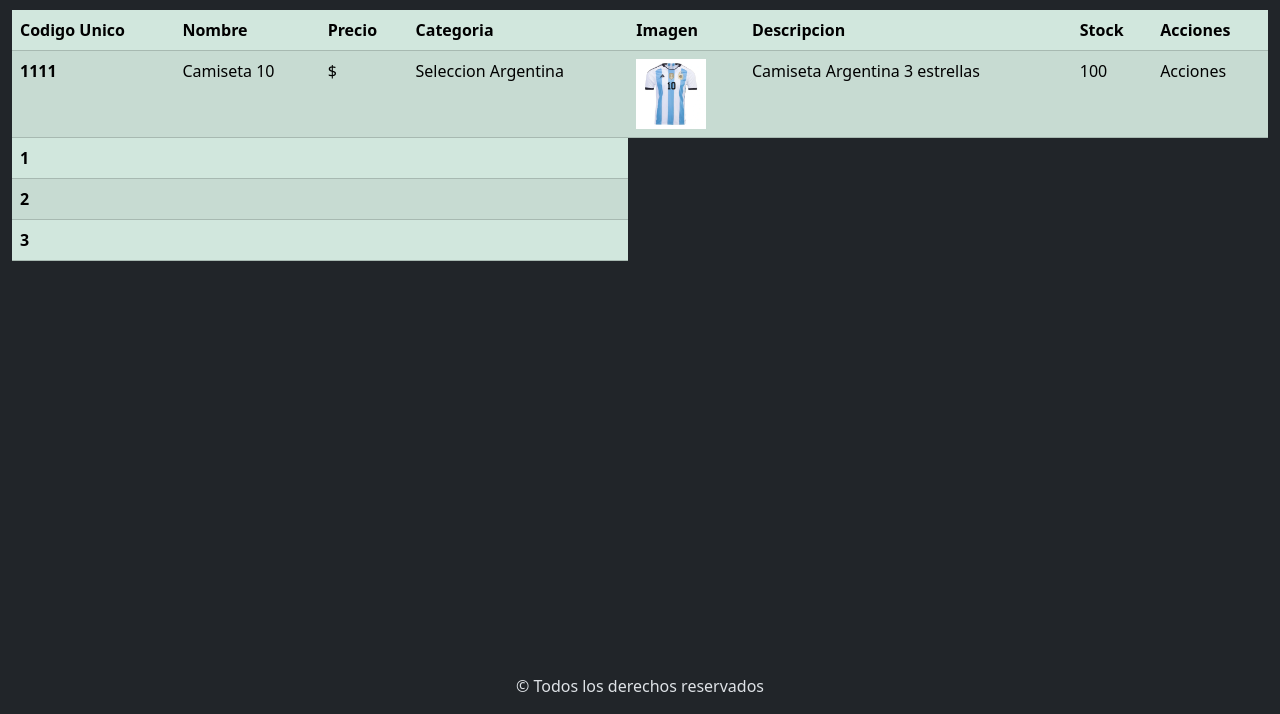
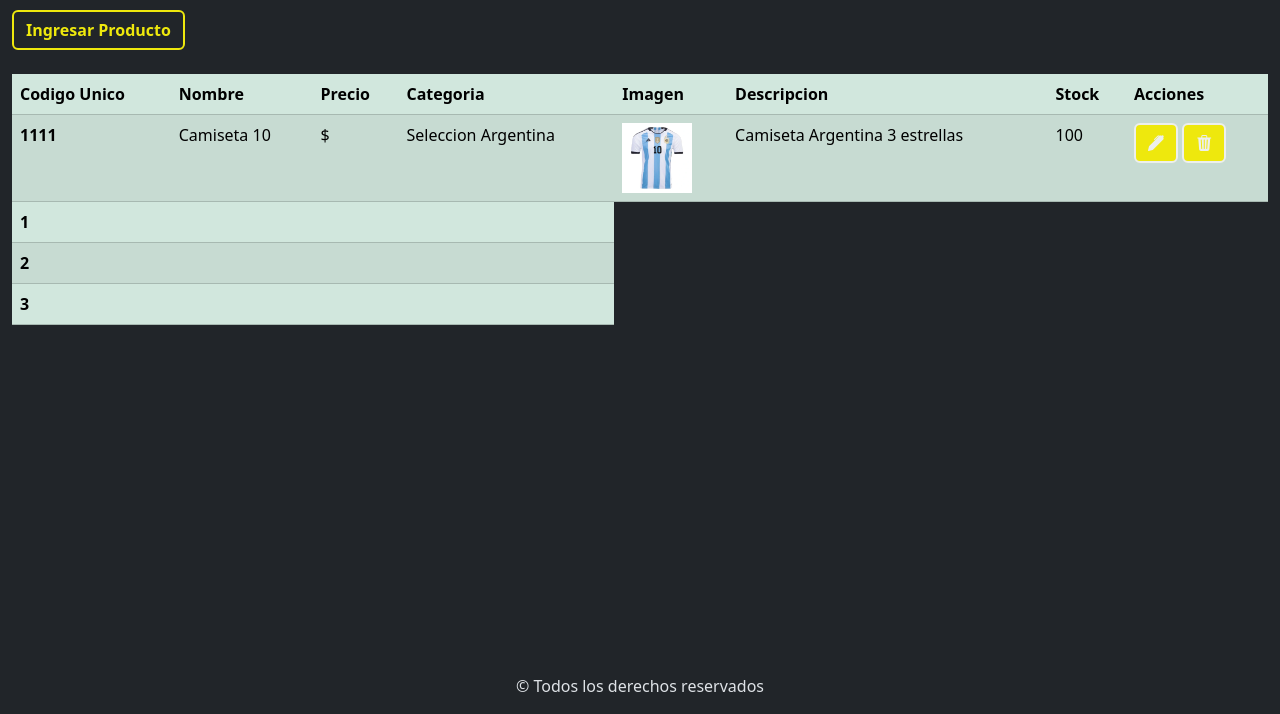
Before and after one commit to Nachocode87/rollingStore, a plain HTML site: page pages/admin.html in a window 1280 px wide. Shown: the part 86-800 px from the top of the page. Drawn offline with nearby package versions, Linux system fonts and the light colour scheme; some packages are replaced by stand-ins of ours; a script that the page names is missing.

Commit message:
agrego los botones para ingresar, editar y eliminar producto

```diff
--- a/css/admin.css
+++ b/css/admin.css
@@ -1,4 +1,4 @@
-@import url('https://fonts.googleapis.com/css2?family=Ubuntu&display=swap');
+@import url("https://fonts.googleapis.com/css2?family=Ubuntu&display=swap");
 * {
   margin: 0;
   padding: 0;
@@ -14,15 +14,36 @@
   flex-grow: 1;
 }
 
-h1{
+h1 {
   font-family: Ubuntu;
   font-weight: bold;
+  color: #edefec; /* #7BABAC;*/
 }
-#contenedorImg{
+
+td {
+  text-align: left;
+}
+
+#contenedorImg {
   width: 70px;
   height: 70px;
 }
-img{
+
+img {
   width: 100%;
   object-fit: cover;
 }
+
+#btnIngresaProducto {
+  font-weight: bold;
+  color: #eee80d;
+  border: 2px solid #eee80d;
+}
+
+#btnEditar,
+#btnBorrar {
+  color: #edefec;
+  border: 2px solid #edefec;
+  font-weight: bold;
+  background-color: #eee80d;
+}
--- a/pages/admin.html
+++ b/pages/admin.html
@@ -17,6 +17,7 @@
       integrity="sha384-T3c6CoIi6uLrA9TneNEoa7RxnatzjcDSCmG1MXxSR1GAsXEV/Dwwykc2MPK8M2HN"
       crossorigin="anonymous"
     />
+    <link rel="stylesheet" href="https://cdn.jsdelivr.net/npm/bootstrap-icons@1.11.2/font/bootstrap-icons.min.css">
     <link rel="stylesheet" href="../css/admin.css" />
 
     <title>Administracion</title>
@@ -25,6 +26,7 @@
     <header></header>
     <main class="container-fluid">
       <h1 class="my-4">Administracion</h1>
+      <div class="mb-4"><button class="btn btn-outline-light" id="btnIngresaProducto">Ingresar Producto</button></div>
       <section>
         <table class="table table-success table-striped">
           <thead>
@@ -52,7 +54,8 @@
               </td>
               <td>Camiseta Argentina 3 estrellas</td>
               <td>100</td>
-              <td>Acciones</td>
+              <td><button class="btn btn-info" id="btnEditar"><i class="bi bi-pen-fill"></i></button>
+            <button class="btn btn-info" id="btnBorrar"><i class="bi bi-trash3-fill"></i></button></td>
             </tr>
             <tr>
               <th scope="row">1</th>
```
Lines whose indentation alone changed are shown as unchanged.
